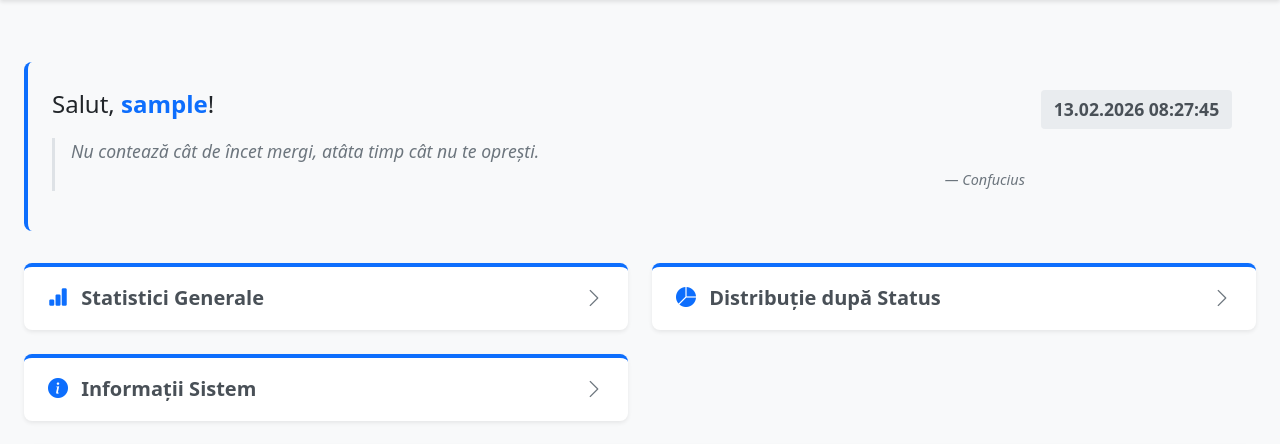
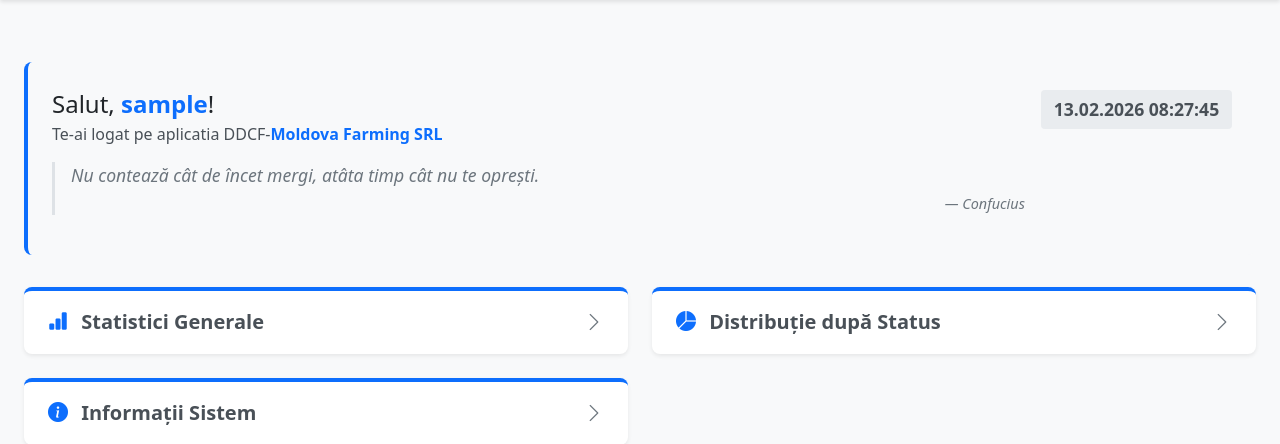
Before and after one commit to AlexIT86/ddcf_old, a Django app: page / in a window 1280 px wide. Shown: the part 56-500 px from the top of the page. Run offline with Django 5.2, Linux system fonts and the light colour scheme; the visitor is signed in with stand-in values (Sample User, id 1); data comes from the database, SQL or seed files in the repository; data that the repository does not hold is empty; some libraries are stand-ins or nearby versions.

Commit message:
Update run.bat to change server port and enhance home.html with app info display

```diff
--- a/certificat/templates/home.html
+++ b/certificat/templates/home.html
@@ -30,6 +30,13 @@
   .greeting .username {
     font-weight: 700;
     color: #0d6efd;
+  }
+
+  .app-info {
+    font-size: 1rem;
+    font-weight: 400;
+    color: #495057;
+    margin-bottom: 0;
   }
 
   .daily-quote {
@@ -166,6 +173,7 @@
     <div class="header-main-content">
         <div class="greeting">
             Salut, <span class="username">{{ user.username }}</span>!
+            <div class="app-info">Te-ai logat pe aplicatia DDCF-<span class="username">Moldova Farming SRL</span></div>
         </div>
         <div class="daily-quote">
             <p class="quote-text">{{ quote.text }}</p>
```
Also changed, not shown: 1 other file.
